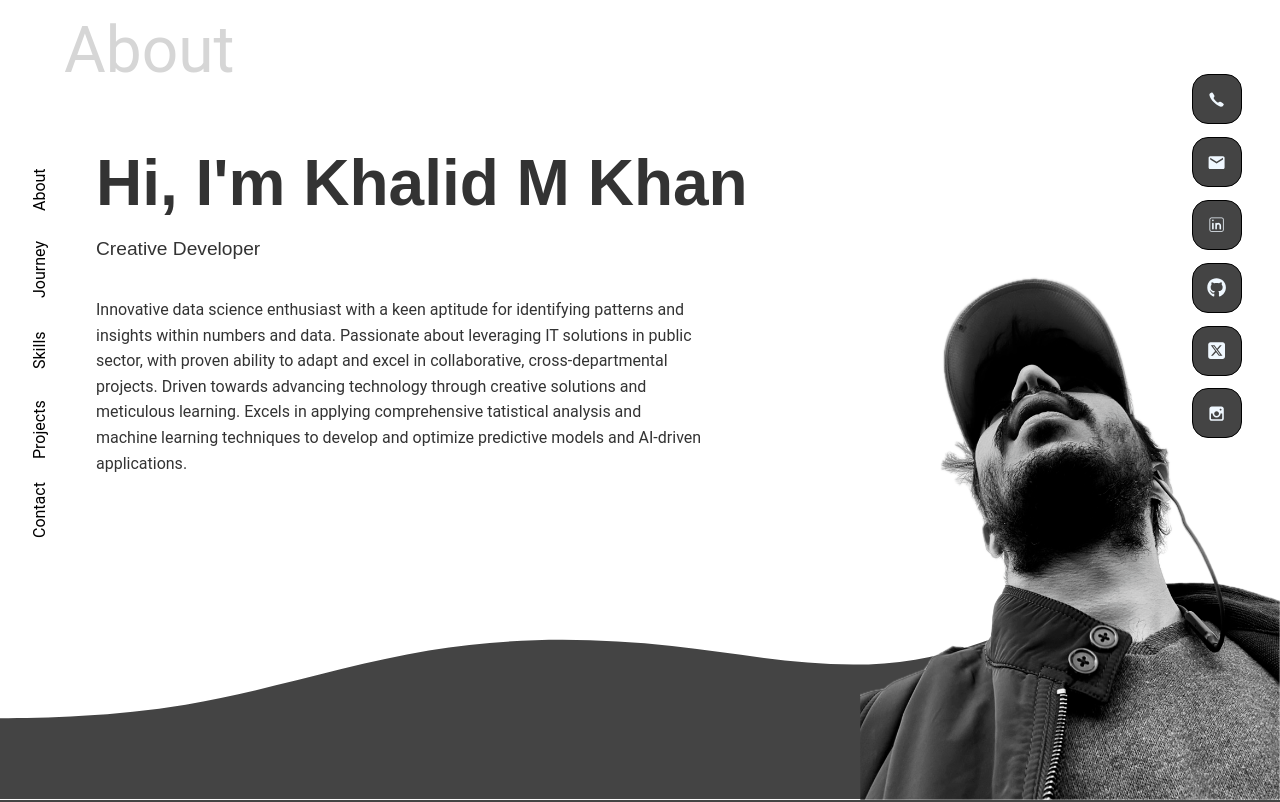
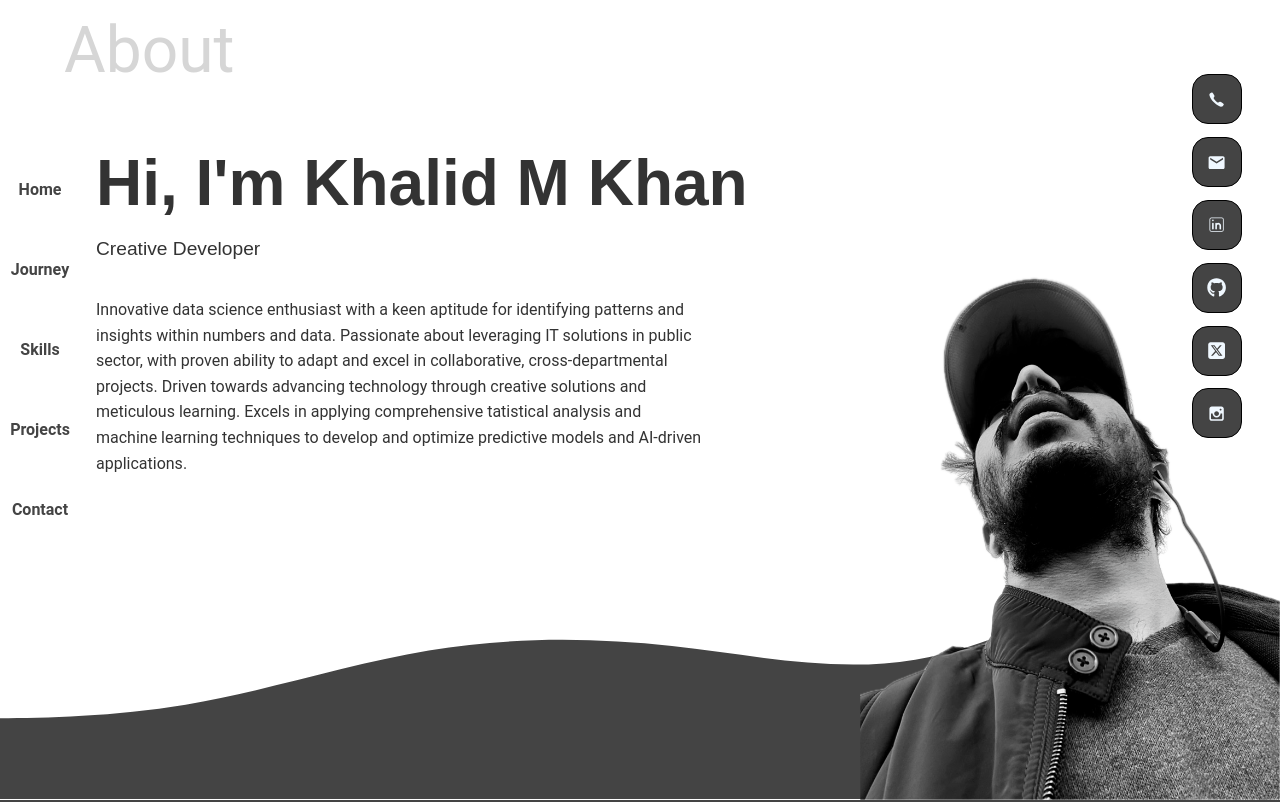
Before and after one commit to Kahl-d/portfolio_website, a React (Create React App) app in the folder client/: page / in a window 1280 px wide. Shown: the top 802 px of the page. Built offline with nearby package versions, Linux system fonts and the light colour scheme; a web font is replaced by a local one.

Commit message:
added funcationality to nav

```diff
--- a/client/src/App2.js
+++ b/client/src/App2.js
@@ -4,11 +4,39 @@ import Skills from "./Components/Skills";
 import Gallery from "./Components/Gallery";
 import Home from "./Components2/Home";
 import Journey from "./Components2/Journey";
-
+import { IoMdHome } from "react-icons/io";
+import { GiJourney } from "react-icons/gi";
+import { IoBuild } from "react-icons/io5";
+import { GiSkills } from "react-icons/gi";
+import { MdContacts } from "react-icons/md";
 
 const App2 = () => {
     useEffect(() => {
         const links = document.querySelectorAll(".nav-link");
+
+        const observerOptions = {
+            root: null,
+            rootMargin: "0px",
+            threshold: 0.6
+        };
+
+        const observerCallback = (entries) => {
+            entries.forEach(entry => {
+                const link = document.querySelector(`.nav-link[href="#${entry.target.id}"]`);
+                if (entry.isIntersecting) {
+                    link.classList.add("active");
+                } else {
+                    link.classList.remove("active");
+                }
+            });
+        };
+
+        const observer = new IntersectionObserver(observerCallback, observerOptions);
+
+        document.querySelectorAll(".part").forEach(section => {
+            observer.observe(section);
+        });
+
         links.forEach(link => {
             link.addEventListener("click", smoothScroll);
         });
@@ -35,22 +63,34 @@ const App2 = () => {
         <div id="appContainer">
             <div id="appNav">
                 <div>
-                    <a href="#home" className="nav-link">About</a>
+                    <a href="#home" className="nav-link">
+                        <IoMdHome />
+                        <span>Home</span>
+                    </a>
                 </div>
                 <div>
-                    <a href="#journey" className="nav-link">Journey</a>
-                </div>
-                {/* <div>
-                    <a href="#experience" className="nav-link">Work</a>
-                </div> */}
-                <div>
-                    <a href="#skills" className="nav-link">Skills</a>
+                    <a href="#journey" className="nav-link">
+                        <GiJourney />
+                        <span>Journey</span>
+                    </a>
                 </div>
                 <div>
-                    <a href="#projects" className="nav-link">Projects</a>
+                    <a href="#skills" className="nav-link">
+                        <GiSkills />
+                        <span>Skills</span>
+                    </a>
                 </div>
                 <div>
-                    <a href="#contact" className="nav-link">Contact</a>
+                    <a href="#projects" className="nav-link">
+                        <IoBuild />
+                        <span>Projects</span>
+                    </a>
+                </div>
+                <div>
+                    <a href="#contact" className="nav-link">
+                        <MdContacts />
+                        <span>Contact</span>
+                    </a>
                 </div>
             </div>
             <div id="appContent">
@@ -62,10 +102,6 @@ const App2 = () => {
                     <div className="sticky-tag">Journey</div>
                     <Journey />
                 </div>
-                {/* <div id="experience" className="part">
-                    <div className="sticky-tag">Work</div>
-                    <p>Content for Work section...</p>
-                </div> */}
                 <div id="skills" className="part">
                     <div className="sticky-tag">Skills</div>
                     <Skills/>
--- a/client/src/Components/gallery.css
+++ b/client/src/Components/gallery.css
@@ -14,7 +14,8 @@
     align-items: center;
     justify-content: center;
     width: 100%;
-    height: calc(100vh - 100px);
+    min-height: calc(100vh - 100px);
+    height: fit-content;
     position: relative;
 }
 
@@ -38,7 +39,7 @@
 .item {
     width: calc(var(--index) * 3);
     height: calc(var(--index) * 20);
-    background-color: #333;
+    background-color: #444;
     background-size: cover;
     background-position: center;
     cursor: pointer;
--- a/client/src/Components/skills.css
+++ b/client/src/Components/skills.css
@@ -23,18 +23,13 @@
     justify-content: center;
     align-items: center;
     background-color: white;
-    color: var(--primary-color-light);
+    color: #444;
     border-radius: 1rem;
     margin: 1rem;
     transition: all 0.3s;
     cursor: pointer;
 }
 
-.skillBox:hover{
-    background-color: var(--primary-color-light);
-    color: white;
-    scale: 1.1;
-}
 
 
 .skillIcon{
@@ -47,8 +42,9 @@
 }
 
 .os{
-    background-color: var(--primary-color-light);
+    background-color: #444;
     border-radius: 1rem;
     padding: 0.5rem;
     font-size: 1rem;
+    color: white;
 }
--- a/client/src/app2.css
+++ b/client/src/app2.css
@@ -58,9 +58,9 @@ body {
     justify-content: center;
     align-items: center;
     transition: scale 0.3s;
-    writing-mode: vertical-rl;
+    /* writing-mode: vertical-rl; */
     text-orientation: mixed;
-    transform: rotateZ(180deg);
+    /* transform: rotateZ(180deg); */
 }
 
 #appNav div:hover {
@@ -116,3 +116,31 @@ body {
     color: white;
     opacity: 0.6;
 }
+
+
+.nav-link {
+    color: #000;
+    text-decoration: none;
+}
+
+.nav-link.active {
+    font-size: 1.5rem;
+    font-weight: bold;
+    color: #444;
+}
+
+/* only show span label when navlink active */
+.nav-link span {
+    font-size: 0;
+    transition: font-size 0.3s;
+}
+
+.nav-link.active * {
+    font-size: 0rem;
+}
+
+
+.nav-link.active span {
+    font-size: 1rem;
+
+}
```
